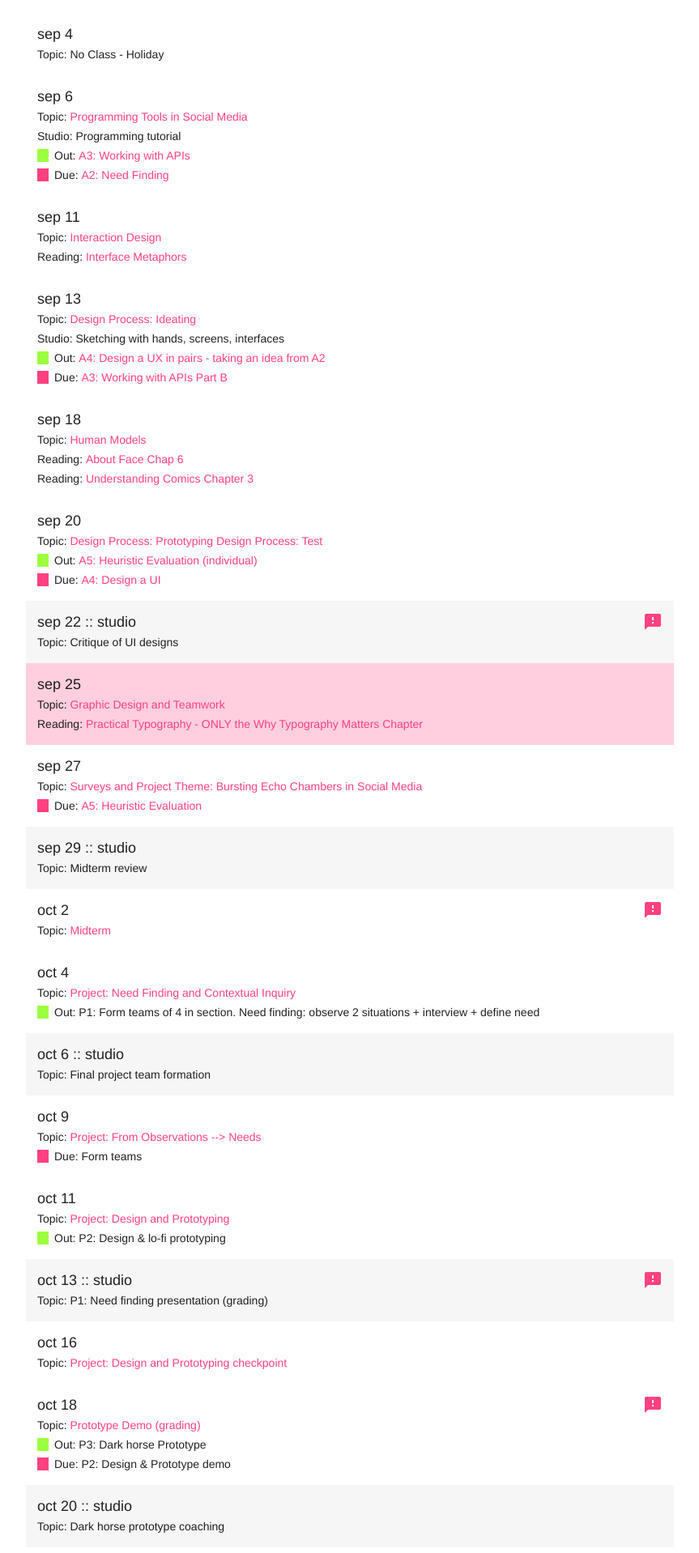
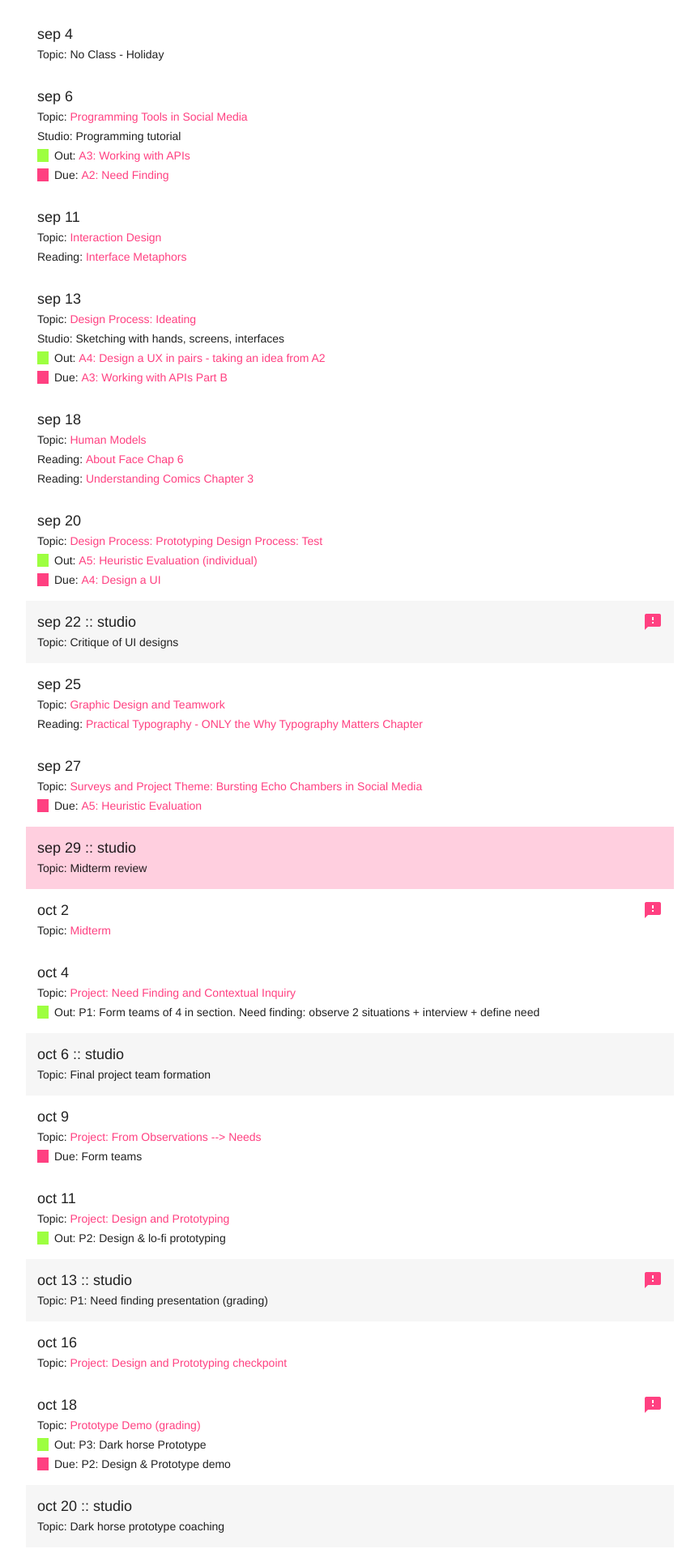
Before and after one commit to cs160-berkeley/website, a Jekyll site: the page built from schedule.md, in a window 1280 px wide. Shown: the part 711-2629 px from the top of the page at 81% size, without its empty margins (208-1071 px from the left). Built offline with Jekyll 4.4.1, drawn with Linux system fonts in a browser that asks for light colours.

```diff
--- a/_data/CS160Schedule.csv
+++ b/_data/CS160Schedule.csv
@@ -93,7 +93,7 @@ Color
 Break
 
 Working together as a team
-Mockups game",T,,,https://drive.google.com/open?id=0Bw5c_JsRiheEVG1yU3Nmd0NhNm8,"Practical Typography - ONLY the Why Typography Matters Chapter, https://practicaltypography.com/why-typography-matters.html",,,,,
+Mockups game",,,,https://drive.google.com/open?id=0Bw5c_JsRiheEVG1yU3Nmd0NhNm8,"Practical Typography - ONLY the Why Typography Matters Chapter, https://practicaltypography.com/why-typography-matters.html",,,,,
 6W,27-Sep,Surveys and Project Theme: Bursting Echo Chambers in Social Media,"Mid-course check-in survey
 Likert questions
 Surveys
@@ -108,7 +108,7 @@ Talking Across Borders project
 ",,,,https://drive.google.com/open?id=0Bw5c_JsRiheEaEdVMWJ0cXJ6X00,,,"A5: Heuristic Evaluation,https://docs.google.com/document/d/1u2ZAcu7-j8lVMj190chQM3lxeSWzuTdSYPyPwqYES38/edit#heading=h.3c0lw37ub23a",,,"DiversePoliticalOpinions
 [Landay] Working in teams
 [Landay] Tips for Working Successfully in a Group"
-6S,29-Sep,Midterm review,Midterm review,,,T,,,,,,,
+6S,29-Sep,Midterm review,Midterm review,T,,T,,,,,,,
 7M,2-Oct,Midterm,Midterm,,T,,https://drive.google.com/open?id=0Bw5c_JsRiheEaEdVMWJ0cXJ6X00, ,,,,,
 7W,4-Oct,Project: Need Finding and Contextual Inquiry,"Need finding
 Task analysis
--- a/_data/schedule.yaml
+++ b/_data/schedule.yaml
@@ -169,7 +169,6 @@
 - Class: 6M
   Date: 2017 Sep 25
   WebsiteLabel: Graphic Design and Teamwork
-  Active: T
   Slides: https://drive.google.com/open?id=0Bw5c_JsRiheEVG1yU3Nmd0NhNm8
   Reading:
   - name: Practical Typography - ONLY the Why Typography Matters Chapter
@@ -189,6 +188,7 @@
   Date: 2017 Sep 29
   WebsiteLabel: Midterm review
   Topic: Midterm review
+  Active: T
   Studio: T
 - Class: 7M
   Date: 2017 Oct 2
```
